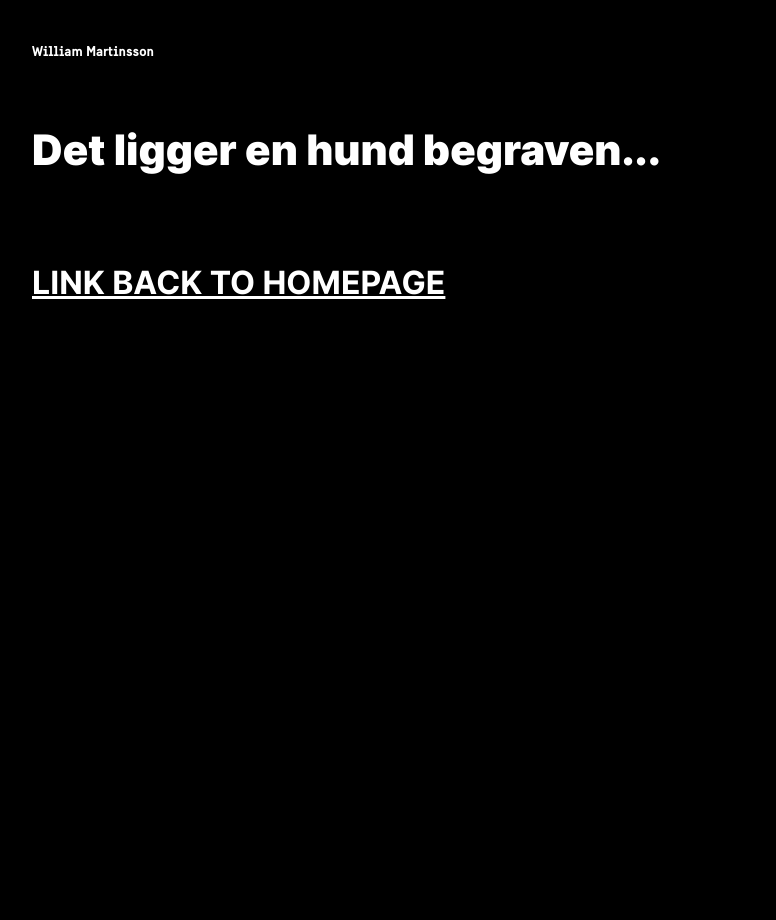
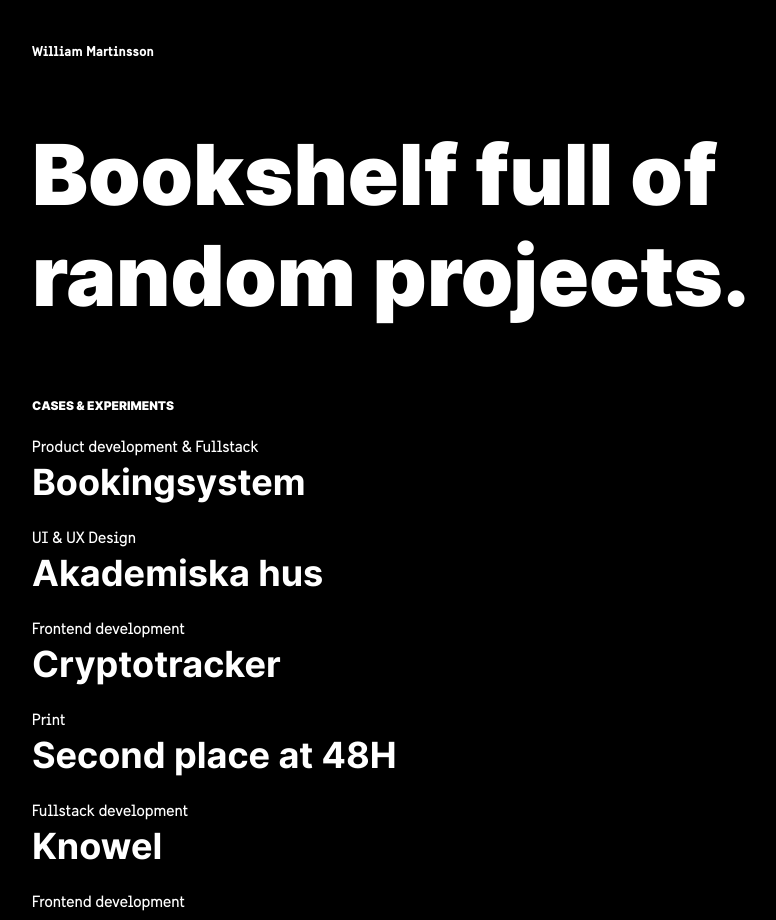
Before and after one commit to Marwil96/william, a React (Create React App) app: page /case in a window 1280 px wide. Shown: the top 920 px of the page, without its empty margins (32-808 px from the left). Before the commit the page ends 800 px from the top, so only its background shows below. Built offline with nearby package versions, Linux system fonts and the light colour scheme.

Commit message:
Added caseindex page

```diff
--- a/src/App.js
+++ b/src/App.js
@@ -5,6 +5,7 @@ import { TransitionGroup, CSSTransition } from "react-transition-group";
 import { Header, ImagePreview } from './components/common'
 
 import Homepage from './components/Homepage';
+import CaseIndex from './components/CaseIndex';
 import Lab from './components/Lab';
 import CaseContainer from './components/cases/CaseContainer';
 import BarberBooking from './components/cases/BarberBooking';
@@ -54,7 +55,7 @@ class App extends Component {
           link.classList.add('active')
           bio.classList.add('unactive')
           previewImage.src = image;
-        });
+        },{passive: true});
 
         link.addEventListener("touchstart", () => {
           // this.setState({ previewImage: image, previewImageActive: true })
@@ -63,21 +64,21 @@ class App extends Component {
           link.classList.add('active')
           bio.classList.add('unactive')
           previewImage.src = image;
-        } );
+        },{passive: true} );
 
         link.addEventListener("mouseleave", () => {
           previewImage.classList.remove('active')
           previewImage.classList.add('unactive')
           link.classList.remove('active')
           bio.classList.remove('unactive')
-        });
+        },{passive: true});
 
         link.addEventListener("touchend", () => {
           previewImage.classList.remove('active')
           previewImage.classList.add('unactive')
           link.classList.remove('active')
           bio.classList.remove('unactive')
-        });
+        },{passive: true});
       })
     }
 
@@ -149,6 +150,7 @@ class App extends Component {
               <Switch location={location}>
                 <Route exact path="/" component={() => <Homepage previewImageFunc={this.onLinkHover} bioTargetHover={this.onBioHover} />} />
                 <Route path="/lab" component={Lab} />
+                <Route exact path="/case" component={() => <CaseIndex previewImageFunc={this.onLinkHover} />} />
                 <Route path="/case/Akademiskahus" component={CaseContainer} />
                 <Route path="/case/BarberBooking" component={BarberBooking} />
                 <Route path="/case/CryptoTracker" component={CryptoTracker} />
--- a/src/App.scss
+++ b/src/App.scss
@@ -114,6 +114,12 @@ a {
 		}
 	}
 
+	.link {
+		color: #fff;
+		font-size: 22px;
+		text-decoration: underline;
+	}
+
 	.linkText {
 		max-width: 800px;
 		display: flex;
--- /dev/null
+++ b/src/components/CaseIndex.jsx
@@ -0,0 +1,38 @@
+import React, { Component } from 'react';
+import { Label, ProjectLink, MainTextBlock, ContactLink } from './common'
+
+import '../App.scss';
+
+class CaseIndex extends Component {
+    componentDidMount() {
+        this.props.previewImageFunc()
+    }
+
+    componentDidUpdate() {
+        window.scrollTo(0,0);
+    }
+
+    render() {
+        return (
+        <div className="container">
+            <MainTextBlock
+                title={<h1 style={{'margin': 0, 'marginBottom': -16}}>Bookshelf full of random projects.</h1>}
+            />
+
+            <Label label='CASES & Experiments' />
+            <div className="blockContainer">
+            <ProjectLink link='barberbooking' label='Product development & Fullstack' title='Bookingsystem' imageUrl='' />
+            <ProjectLink link='Akademiskahus' label='UI & UX Design' title='Akademiska hus' imageUrl='' />
+            <ProjectLink link='CryptoTracker' label='Frontend development' title='Cryptotracker' imageUrl='' />
+            <ProjectLink link='https://marwil96.github.io/portfolio/#/project48H' label='Print' title='Second place at 48H' type='external' imageUrl='' />
+            <ProjectLink link='https://marwil96.github.io/portfolio/#/projectKnowel#1' label='Fullstack development' title='Knowel' type='external' imageUrl='' />
+            <ProjectLink link='https://marwil96.github.io/Lyricdisplay/' label='Frontend development' title='Lyricplatform' type='external' imageUrl='' />
+            <ProjectLink link='https://marwil96.github.io/Dronelist/' label='Frontend development & Design' title='Dronelist' type='external' imageUrl='' />
+            <ProjectLink link='https://marwil96.github.io/portfolio/#/projectThrive' label='Design' title='Thrive' type='external' imageUrl='' />
+            </div>
+        </div>
+        );
+    }
+}
+
+export default CaseIndex;
--- a/src/components/Homepage.jsx
+++ b/src/components/Homepage.jsx
@@ -46,7 +46,7 @@ class Homepage extends Component {
     return (
       <div className="container">
         <MainTextBlock
-            title={<h1>Design driven developer.<br/> <h1 className='MainTextBlock-desktop'>Who works in the border between <br/> Design & Development.</h1></h1>}
+            title={<span>Design driven developer.<br/> <span className='MainTextBlock-desktop'>Who works in the border between <br/> Design & Development.</span></span>}
             subtitle={<span>Currently working with the lovely design studio Momkai in central Amsterdam. <span className='MainTextBlock-animation'>{ this.state.dreamString}</span></span> }
         />
         <Label label='Right now...' />
@@ -55,7 +55,8 @@ class Homepage extends Component {
         <div className="blockContainer">
           <ProjectLink link='barberbooking' label='Product development & Fullstack' title='Bookingsystem' imageUrl={hairAnimation} />
           <ProjectLink link='Akademiskahus' label='UI & UX Design' title='Akademiska hus' imageUrl='https://www.liveinlab.kth.se/polopoly_fs/1.691639.1550148607!/image/AH_ppt.png' />
-          <ProjectLink link='CryptoTracker' label='Frontend development' title='Cryptotracker' imageUrl='http://pngimg.com/uploads/bitcoin/bitcoin_PNG16.png' />
+          <ProjectLink link='CryptoTracker' label='Frontend development' title='Cryptotracker' imageUrl='http://pngimg.com/uploads/bitcoin/bitcoin_PNG47.png' />
+          <Link className='link' to='/case'>Want to see more projects? </Link>
         </div>
         <Label label='A SHORT TEXT ABOUT ME' />
         <BioBlock />
--- a/src/components/cases/CaseContainer.jsx
+++ b/src/components/cases/CaseContainer.jsx
@@ -22,6 +22,7 @@ class CaseContainer extends Component {
     componentDidUpdate() {
         window.scrollTo(0,0);
     }
+
     renderIframe(state) {
        const handleClick = (e) => {
             e.preventDefault();
--- a/src/components/common/MainTextBlock.jsx
+++ b/src/components/common/MainTextBlock.jsx
@@ -5,8 +5,8 @@ import './common.scss'
 const MainTextBlock = (props) => {
     return (
         <div className="MainTextBlock">
-            {props.title}
-            <span>{props.subtitle}</span>
+            <span className='MainTextBlock-title'>{props.title}</span>
+            <span className='MainTextBlock-subtitle'>{props.subtitle}</span>
         </div>
     )
 }
--- a/src/components/common/ProjectLink.jsx
+++ b/src/components/common/ProjectLink.jsx
@@ -3,12 +3,28 @@ import { Link } from "react-router-dom";
 
 import './common.scss'
 
+const internalLink = (props) => {
+
+    if(props.type === 'external') {
+        return (
+            <a href={props.link} rel="noopener noreferrer" target="_blank" className='ProjectLink' data-contactlink={props.imageUrl}>
+                <span >{props.label}</span>
+                <h3>{props.title}</h3>
+            </a>
+        )
+    } else {
+        return (
+            <Link to={'case/' + props.link} className='ProjectLink' data-contactlink={props.imageUrl}>
+                <span >{props.label}</span>
+                <h3>{props.title}</h3>
+            </Link>
+        )
+    }
+}
+
 const ProjectLink = (props) => {
     return (
-        <Link to={'case/' + props.link} className='ProjectLink' data-contactlink={props.imageUrl}>
-            <span >{props.label}</span>
-            <h3>{props.title}</h3>
-        </Link>
+        internalLink(props)
     )
 }
 
--- a/src/components/common/common.scss
+++ b/src/components/common/common.scss
@@ -41,7 +41,9 @@
 
 .ImagePreview {
 	max-width: 80%;
-	width: 500px;
+    width: 500px;
+    // max-height: 300px;
+    // object-fit: contain;
 	// height: 200px;
 	position: fixed;
     margin-left: 12vw;
@@ -187,7 +189,7 @@
 	max-width: 900px;
     margin-bottom: 32px;
 
-	h1 {
+	.MainTextBlock-title {
 		font-weight: 700;
 		margin: 0;
         margin-bottom: 12px;
@@ -195,7 +197,7 @@
         margin-right: 16px;
 	}
 
-	span {
+	.MainTextBlock-subtitle {
 		margin: 0;
 		font-weight: 500;
         font-size: 22px;
@@ -222,17 +224,17 @@
     @media screen and (min-width: 700px) {
         margin-bottom: 64px;
 
-        h1 {
+        .MainTextBlock-title {
             font-size: 42px;
             margin-right: none;
             margin-bottom: 24px;
         }
 
-        span {
+        .MainTextBlock-subtitle {
             max-width: calc(100% - 296px);
         }
         .MainTextBlock-desktop {
-            display: block;
+            display: inherit;
         }
     }
 }
--- a/src/components/errorPage.jsx
+++ b/src/components/errorPage.jsx
@@ -11,7 +11,7 @@ class errorPage extends Component {
     return (
       <div className="container">
         <MainTextBlock
-            title={<h1>Det ligger en hund begraven...</h1>}
+            title={<h1 style={{'margin': 0}}>Det ligger en hund begraven...</h1>}
         />
         <Link to='/' className="alertText">LINK BACK TO HOMEPAGE</Link>
       </div>
```
